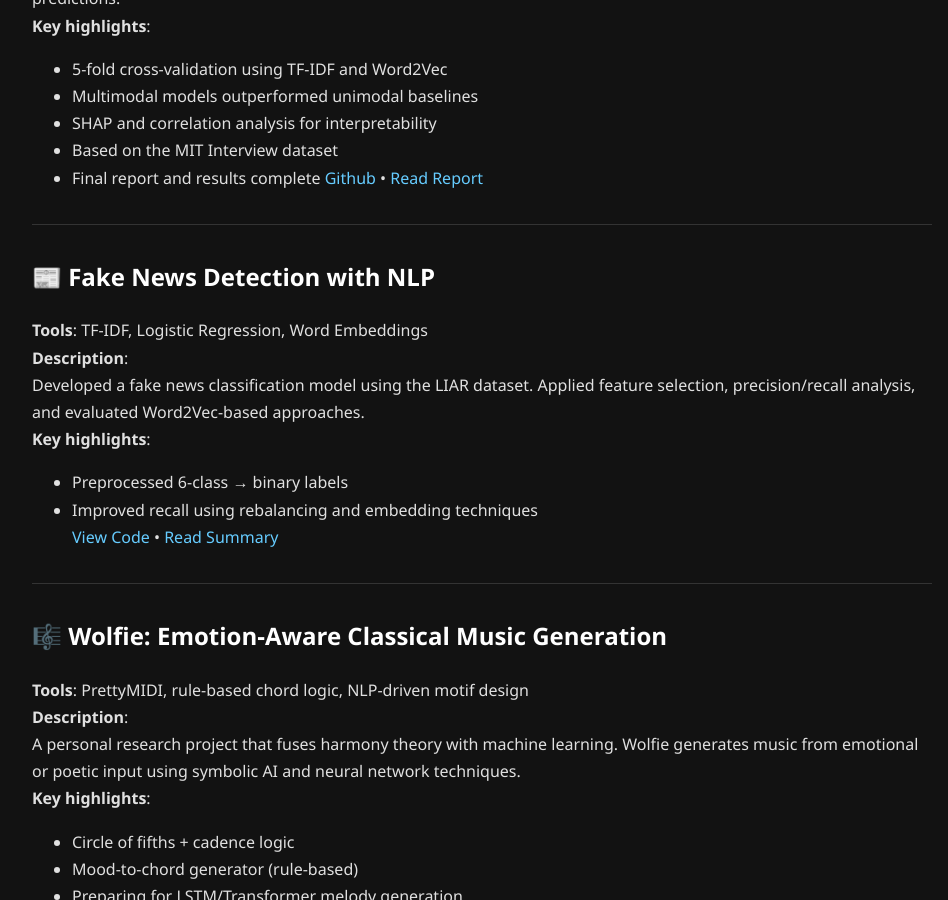
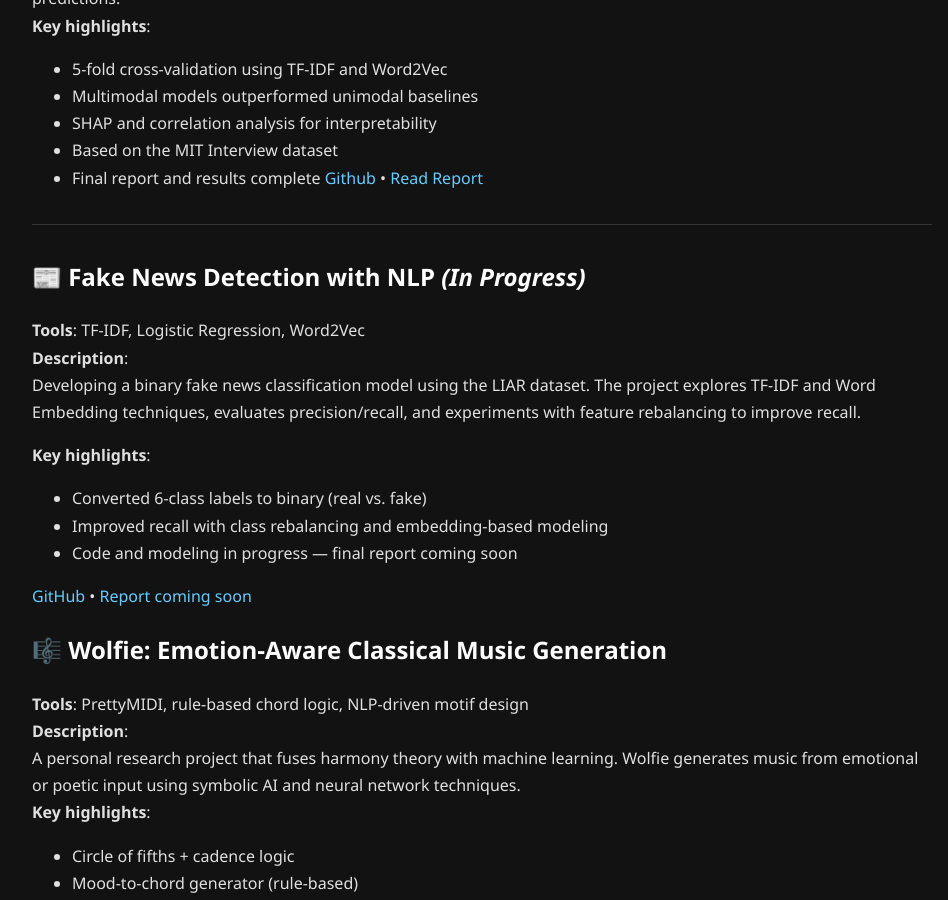
Before and after one commit to Orca71/shahriarnekouei.github.io, a Jekyll site: the page built from projects.md, in a window 1280 px wide and 900 px high, scrolled down 957 px. Shown: the whole window, without its empty margins (158-1106 px from the left). Built offline with Jekyll 4.4.1, drawn with Linux system fonts in a browser that asks for light colours.

Commit message:
Update projects.md

```diff
--- a/projects.md
+++ b/projects.md
@@ -39,17 +39,19 @@ Developed a multimodal machine learning pipeline to predict excitement and perfo
 
 ---
 
-## 📰 Fake News Detection with NLP
+## 📰 Fake News Detection with NLP *(In Progress)*
 
-**Tools**: TF-IDF, Logistic Regression, Word Embeddings
+**Tools**: TF-IDF, Logistic Regression, Word2Vec
 **Description**:
-Developed a fake news classification model using the LIAR dataset. Applied feature selection, precision/recall analysis, and evaluated Word2Vec-based approaches.
+Developing a binary fake news classification model using the LIAR dataset. The project explores TF-IDF and Word Embedding techniques, evaluates precision/recall, and experiments with feature rebalancing to improve recall.
+
 **Key highlights**:
-- Preprocessed 6-class → binary labels
-- Improved recall using rebalancing and embedding techniques
-[View Code](#) • [Read Summary](#)
+- Converted 6-class labels to binary (real vs. fake)
+- Improved recall with class rebalancing and embedding-based modeling
+- Code and modeling in progress — final report coming soon
 
----
+[GitHub](https://github.com/Orca71/fake-news-detector) • [Report coming soon](#)
+
 
 ## 🎼 Wolfie: Emotion-Aware Classical Music Generation
 
```
